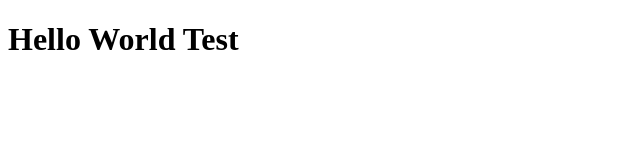
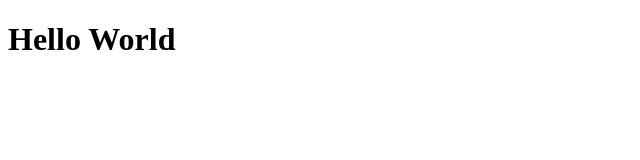
Before and after one commit to sothin168/html, a plain HTML site: page index.html in a window 1280 px wide. Shown: the whole page, without its empty margins (0-640 px from the left). Drawn offline with Linux system fonts and the light colour scheme.

Commit message:
Update file index.html

```diff
--- a/index.html
+++ b/index.html
@@ -6,6 +6,6 @@
     <title>Document</title>
 </head>
 <body>
-        <H1>Hello World Test</H1>
+        <H1>Hello World</H1>
 </body>
 </html>
```
